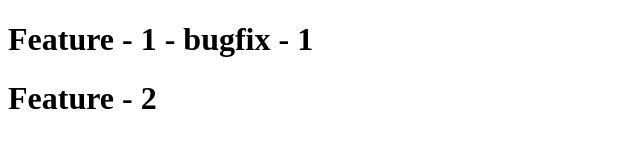
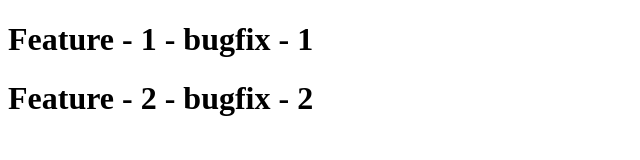
Before and after one commit to praticasUnifor/LARISSA_FELIX_2422783_AB, a plain HTML site: page index.html in a window 1280 px wide. Shown: the whole page, without its empty margins (0-640 px from the left). Drawn offline with Linux system fonts and the light colour scheme.

Commit message:
bug: segundo commit

```diff
--- a/index.html
+++ b/index.html
@@ -9,7 +9,7 @@
 
 <body>
   <h1>Feature - 1 - bugfix - 1</h1>
-  <h1>Feature - 2</h1>
+  <h1>Feature - 2 - bugfix - 2</h1>
 </body>
 
 </html>
```
